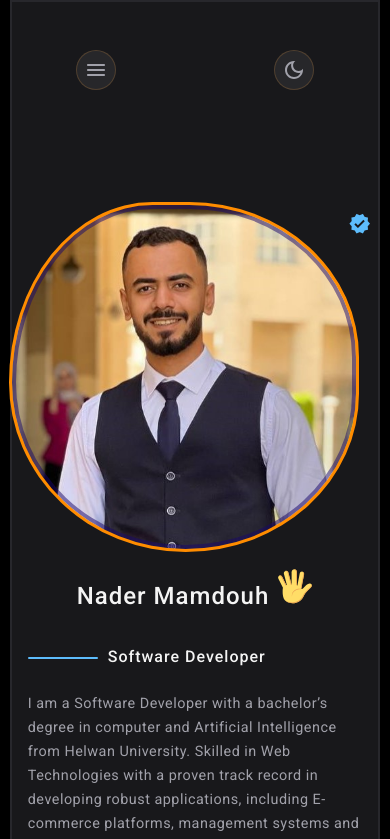
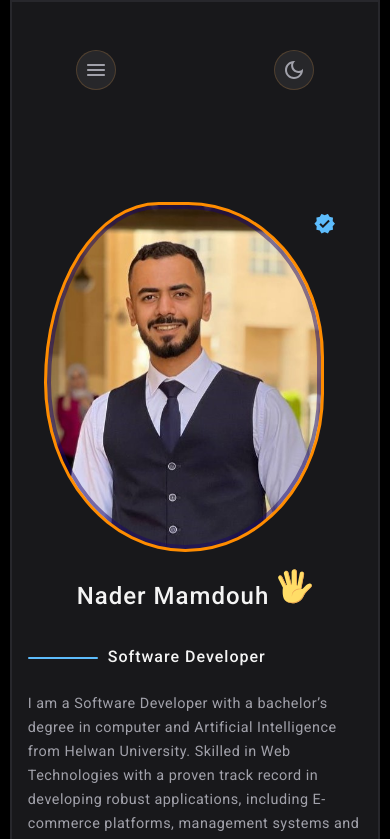
Before and after one commit to nadermamdouh068/portfolio, a React (Vite) app: page / in a window 390 px wide. Shown: the top 839 px of the page. Built offline with nearby package versions, Linux system fonts and the light colour scheme.

Commit message:
first commit

```diff
--- a/src/Components/2-hero/Hero.css
+++ b/src/Components/2-hero/Hero.css
@@ -196,12 +196,12 @@ section.hero div.icon-cv a:hover{
 
 
 
-/* @media screen and (max-width: 100px) {
+@media screen and (max-width: 500px) {
     section.hero .parent-avatar1 .avatar{
-        width: 230px;
+        width: 280px;
     }
 
-} */
+}
 
 
 
```
